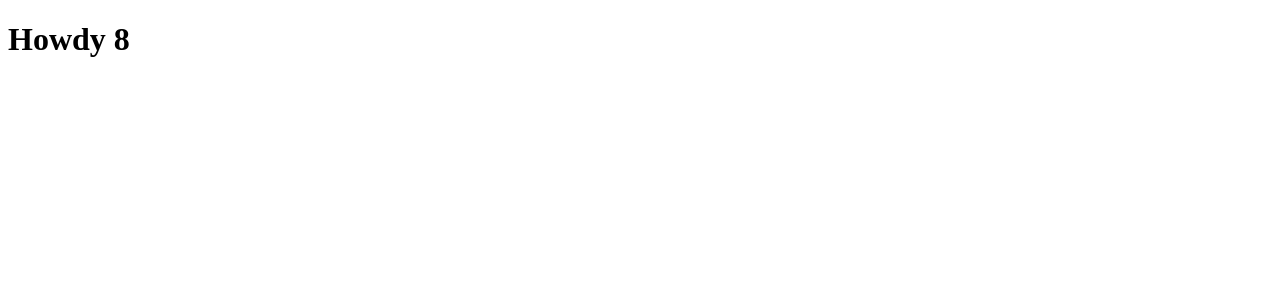
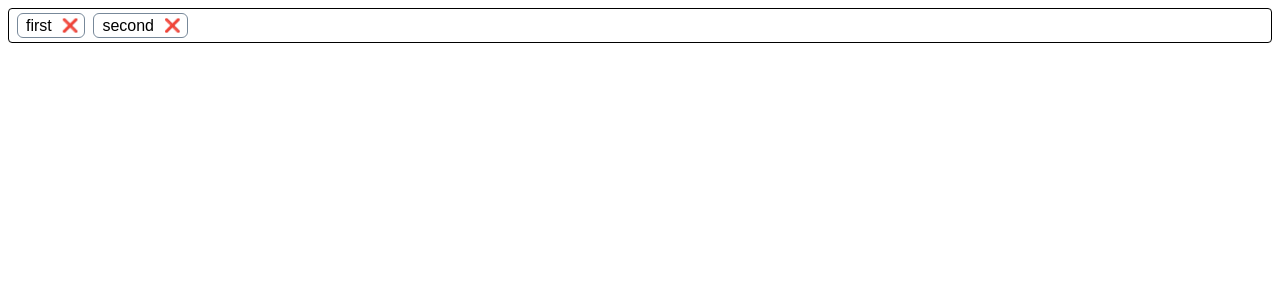
Before and after one commit to TehShrike/react-chippy-search-input, a React app: page / in a window 1280 px wide. Shown: the top 300 px of the page. Built offline with nearby package versions, Linux system fonts and the light colour scheme.

Commit message:
chip input copied from the fiddle

```diff
--- a/public/style.css
+++ b/public/style.css
@@ -0,0 +1,47 @@
+.input {
+	--font-size: 16px;
+	--font-family: sans-serif;
+	display: flex;
+	gap: 8px;
+	border: 1px solid;
+	border-radius: 4px;
+	padding: 4px 8px;
+	cursor: text;
+	overflow-x: auto;
+}
+
+.input:focus-within {
+	outline: 2px solid blue;
+}
+
+.chip {
+	display: flex;
+	align-items: center;
+	gap: 4px;
+	border: 1px solid lightslategray;
+	padding: 0 8px;
+	padding-right: 0;
+	border-radius: 6px;
+	font-size: var(--font-size);
+	font-family: var(--font-family);
+	white-space: nowrap;
+}
+
+.chip button {
+	font-family: verdana;
+	background-color: transparent;
+	border: none;
+	cursor: pointer;
+	border-radius: 6px;
+}
+
+input {
+	border: none;
+	font-size: var(--font-size);
+	font-family: var(--font-family);
+	padding: 3.5px;
+}
+
+input:focus {
+	outline: none;
+}
--- /dev/null
+++ b/src/ChippyInput.tsx
@@ -0,0 +1,44 @@
+import React, { useState, useEffect, useRef } from 'react'
+
+export default () => {
+	const [chips,set_chips] = useState(['first', 'second'])
+	const [input_value, set_input_value] = useState('')
+	const input_ref = useRef<HTMLInputElement>(null)
+
+	const remove_chip = index => {
+		set_chips(chips.toSpliced(index, 1))
+		input_ref.current.focus()
+	}
+
+	const on_input_keydown = event => {
+		if (event.key === 'Enter') {
+			set_chips([...chips,input_value])
+			event.target.value = ''
+		} else if (event.key === 'Backspace' && input_ref.current.selectionStart === 0 && input_ref.current.selectionEnd === 0) {
+			set_chips(chips.slice(0, -1))
+		}
+	}
+
+	const on_click = event => {
+		input_ref.current.focus()
+	}
+
+	return <div className="input" onClick={on_click}>
+		{
+			chips.map((chip, index) =>
+				<div className="chip">
+					{chip}
+					<button onClick={() => remove_chip(index)}>
+						❌
+					</button>
+				</div>
+			)
+		}
+		<input
+			type="text"
+			onKeyDown={on_input_keydown}
+			ref={input_ref}
+			onChange={event => set_input_value(event.target.value)}
+		/>
+	</div>
+}
--- a/src/index.ts
+++ b/src/index.ts
@@ -1,6 +1,6 @@
 import { createElement } from 'react'
 import { createRoot } from 'react-dom/client'
-import Index from './index.tsx'
+import Index from './Index.tsx'
 
 const root = createRoot(document.getElementById('target'))
 
--- a/src/index.tsx
+++ b/src/index.tsx
@@ -1,4 +1,5 @@
 import React, { useState, useEffect } from 'react'
+import ChippyInput from './ChippyInput'
 
 export default () => {
 	const [ counter, setCounter ] = useState(1)
@@ -9,7 +10,7 @@ export default () => {
 		return () => clearInterval(timer)
 	})
 
-	return <h1>
-		Howdy {counter}
-	</h1>
+	return <>
+		<ChippyInput />
+	</>
 }
```
